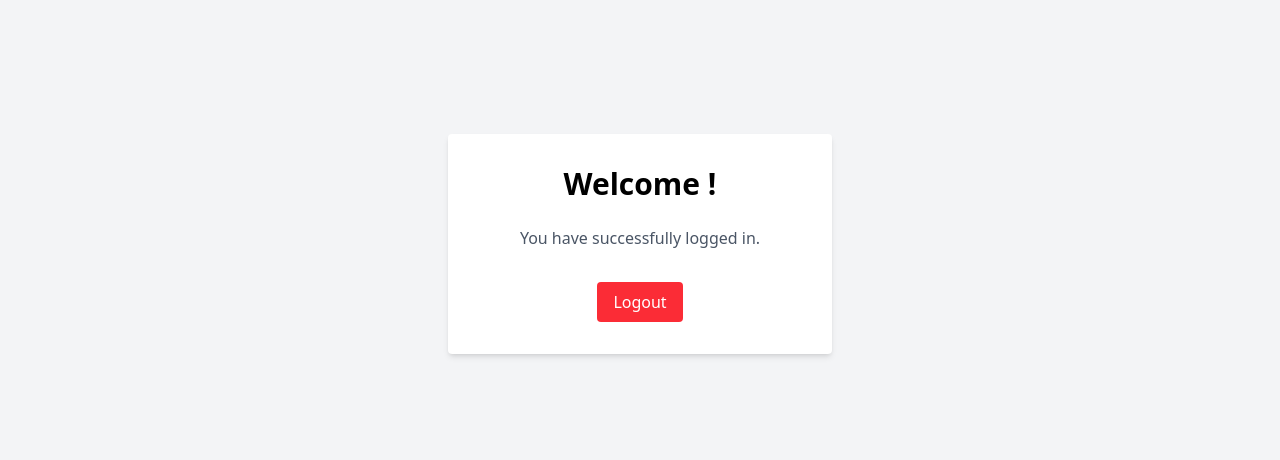
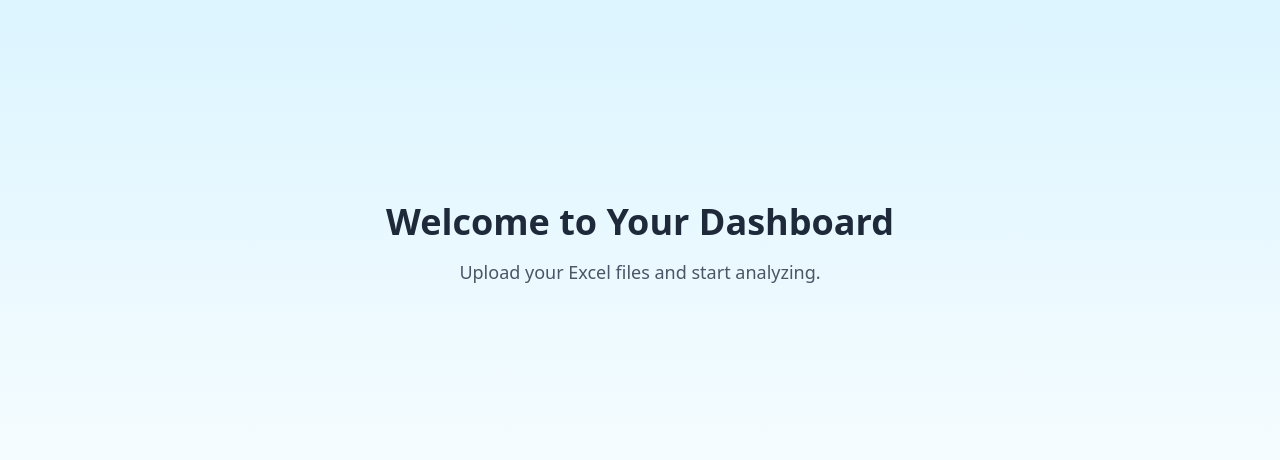
Before and after one commit to Truptid07/DataMatrix, a React (Vite) app in the folder client/: page /dashboard in a window 1280 px wide. Shown: the part 156-616 px from the top of the page. Built offline with nearby package versions, Linux system fonts and the light colour scheme; sample sign-in values are in the browser's storage.

Commit message:
dashboard Change

```diff
--- a/client/package.json
+++ b/client/package.json
@@ -13,6 +13,7 @@
     "@reduxjs/toolkit": "^2.7.0",
     "@tailwindcss/vite": "^4.1.4",
     "axios": "^1.9.0",
+    "framer-motion": "^12.9.2",
     "react": "^19.0.0",
     "react-dom": "^19.0.0",
     "react-redux": "^9.2.0",
--- a/client/src/pages/Dashboard.jsx
+++ b/client/src/pages/Dashboard.jsx
@@ -1,31 +1,51 @@
-import { useSelector, useDispatch } from "react-redux";
-import { useNavigate } from "react-router-dom";
-import { logout } from "../redux/authSlice";
+// import { useSelector, useDispatch } from "react-redux";
+// import { useNavigate } from "react-router-dom";
+// import { logout } from "../redux/authSlice";
 
-function Dashboard() {
-  const { user } = useSelector((state) => state.auth);
-  const dispatch = useDispatch();
-  const navigate = useNavigate();
+// function Dashboard() {
+//   const { user } = useSelector((state) => state.auth);
+//   const dispatch = useDispatch();
+//   const navigate = useNavigate();
 
-  const handleLogout = () => {
-    dispatch(logout());
-    navigate("/");
-  };
+//   const handleLogout = () => {
+//     dispatch(logout());
+//     navigate("/");
+//   };
 
+//   return (
+//     <div className="flex flex-col items-center justify-center h-screen bg-gray-100">
+//       <div className="bg-white p-8 rounded shadow-md w-96 text-center">
+//         <h1 className="text-3xl font-bold mb-6">Welcome {user?.name}!</h1>
+//         <p className="text-gray-600 mb-8">You have successfully logged in.</p>
+//         <button
+//           onClick={handleLogout}
+//           className="bg-red-500 text-white px-4 py-2 rounded hover:bg-red-600"
+//         >
+//           Logout
+//         </button>
+//       </div>
+//     </div>
+//   );
+// }
+
+// export default Dashboard;
+import React from "react";
+import { motion } from "framer-motion";
+
+const Dashboard = () => {
   return (
-    <div className="flex flex-col items-center justify-center h-screen bg-gray-100">
-      <div className="bg-white p-8 rounded shadow-md w-96 text-center">
-        <h1 className="text-3xl font-bold mb-6">Welcome {user?.name}!</h1>
-        <p className="text-gray-600 mb-8">You have successfully logged in.</p>
-        <button
-          onClick={handleLogout}
-          className="bg-red-500 text-white px-4 py-2 rounded hover:bg-red-600"
-        >
-          Logout
-        </button>
+    <motion.div
+      className="min-h-screen w-full bg-gradient-to-b from-[#d3f2ff] to-white flex items-center justify-center transition-all duration-500"
+      initial={{ opacity: 0 }}
+      animate={{ opacity: 1 }}
+      transition={{ duration: 1 }}
+    >
+      <div className="text-center p-6">
+        <h1 className="text-4xl font-bold text-gray-800 mb-4">Welcome to Your Dashboard</h1>
+        <p className="text-lg text-gray-600">Upload your Excel files and start analyzing.</p>
       </div>
-    </div>
+    </motion.div>
   );
-}
+};
 
 export default Dashboard;
```
Also changed, not shown: 1 other file (tests, documents, lock files or other folders).
